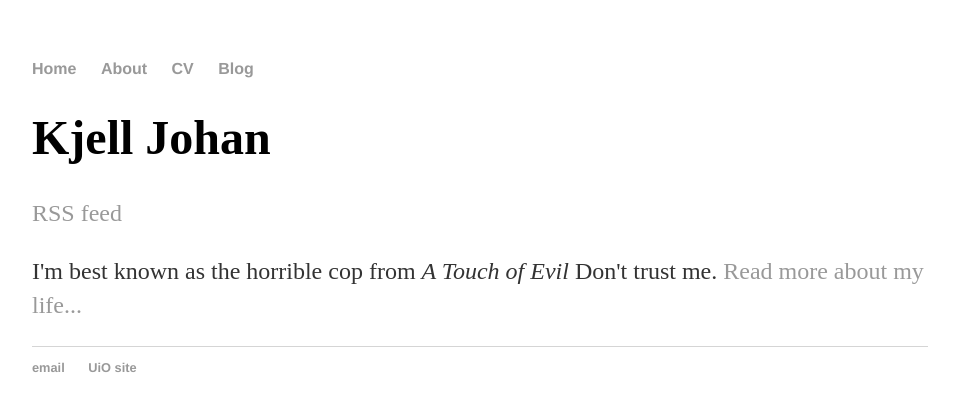
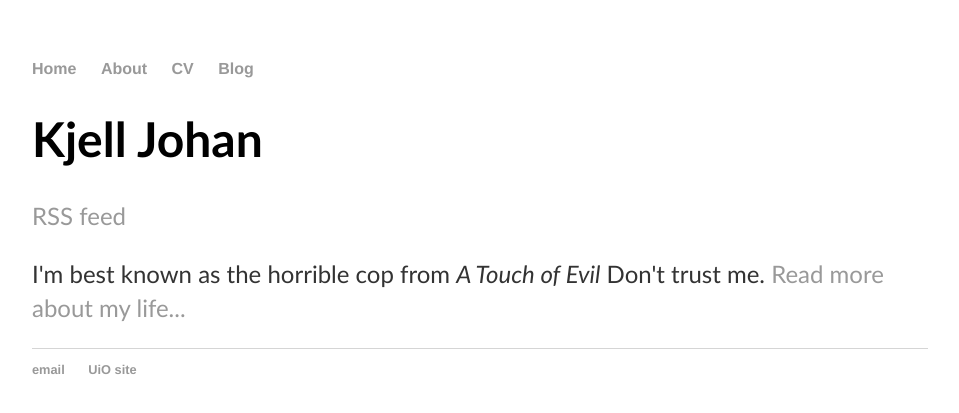
Before and after one commit to kjelljs/kjelljs.github.io, a Jekyll site: the page built from index.html, in a window 1280 px wide. Shown: the top 413 px of the page, without its empty margins (160-1119 px from the left). Built offline with Jekyll 4.4.1, drawn with Linux system fonts in a browser that asks for light colours.

Commit message:
Update main.css

```diff
--- a/css/main.css
+++ b/css/main.css
@@ -21,11 +21,11 @@ a:hover {
 }
 h1 {
     font-size: 3em;
-    font-family:'Chancery';
+    font-family: Optima, Candara, Calibri, Arial, sans-serif;
 }
 p {
     font-size: 1.5em;
-    font-family:'Chancery';
+    font-family: Optima, Candara, Calibri, Arial, sans-serif;
     line-height: 1.4em;
     color: #333;
 }
```
